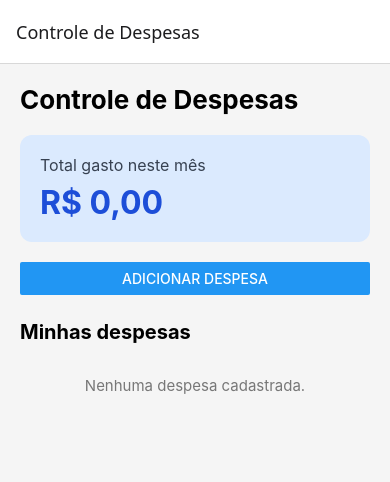
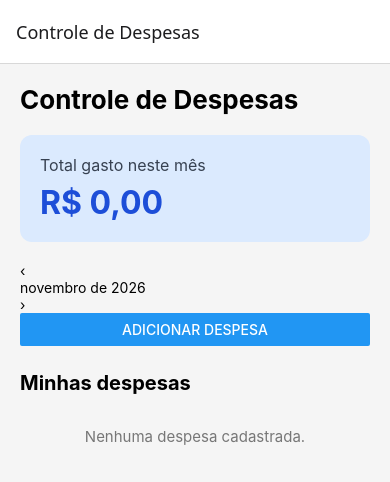
Before and after one commit to Desmondess/Controle-de-despesas, a React Native app: screen /Home in a window 390 px wide. Shown: the top 482 px of the page. Built offline with nearby package versions, Linux system fonts and the light colour scheme.

Commit message:
feat: adiciona seletor de meses

```diff
--- a/src/screens/HomeScreen.js
+++ b/src/screens/HomeScreen.js
@@ -6,6 +6,7 @@ import {
   Button,
   StyleSheet,
   FlatList,
+  Pressable,
 } from 'react-native';
 
 import { useFocusEffect } from '@react-navigation/native';
@@ -13,6 +14,9 @@ import { buscarDespesas } from '../services/storage';
 
 export default function HomeScreen({ navigation }) {
   const [despesas, setDespesas] = useState([]);
+
+  const [mesSelecionado, setMesSelecionado] = useState(obterMesAtual());
+
 
   // Carrega as despesas sempre que a tela inicial recebe foco
   useFocusEffect(
@@ -35,14 +39,43 @@ export default function HomeScreen({ navigation }) {
   const mesAtual = String(hoje.getMonth() + 1).padStart(2, '0');
   const anoAtual = String(hoje.getFullYear());
 
-  // Soma somente as despesas do mês atual
+  /* Soma somente as despesas do mês atual
   const totalMensal = despesas
     .filter(despesa => {
       return despesa.data.startsWith(`${anoAtual}-${mesAtual}`);
     })
-    .reduce((total, despesa) => total + despesa.valor, 0);
+    .reduce((total, despesa) => total + despesa.valor, 0);*/
+
+    function mudarMes(diferenca) {
+    const [ano, mes] = mesSelecionado.split('-').map(Number);
+
+    const novaData = new Date(ano, mes - 1 + diferenca, 1);
+
+    const novoAno = novaData.getFullYear();
+    const novoMes = String(novaData.getMonth() + 1).padStart(2, '0');
+
+    setMesSelecionado(`${novoAno}-${novoMes}`);
+  }
 
   // Converte AAAA-MM-DD para DD-MM-AAAA
+  function formatarData(dataISO) {
+    const [ano, mes, dia] = dataISO.split('-');
+    return `${dia}-${mes}-${ano}`;
+  }
+
+
+  // Filtra as despesas do mês selecionado
+  const despesasFiltradas = despesas.filter(despesa =>
+    despesa.data.startsWith(mesSelecionado)
+  );
+
+  // Calcula o total somente das despesas filtradas
+  const totalMensal = despesasFiltradas.reduce(
+    (total, despesa) => total + despesa.valor,
+    0
+  );
+
+  // Converte AAAA-MM-DD para DD-MM-AAAA de novo
   function formatarData(dataISO) {
     const [ano, mes, dia] = dataISO.split('-');
     return `${dia}-${mes}-${ano}`;
@@ -94,6 +127,28 @@ export default function HomeScreen({ navigation }) {
             </Text>
           </View>
 
+          <View style={styles.seletorMes}>
+            <Pressable
+              style={styles.botaoMes}
+              onPress={() => mudarMes(-1)}
+            >
+              <Text style={styles.seta}>‹</Text>
+            </Pressable>
+
+            <Text style={styles.mesSelecionado}>
+              {formatarMes(mesSelecionado)}
+            </Text>
+
+            <Pressable
+              style={styles.botaoMes}
+              onPress={() => mudarMes(1)}
+            >
+              <Text style={styles.seta}>›</Text>
+            </Pressable>
+          </View>
+
+
+
           <Button
             title="Adicionar despesa"
             onPress={() => navigation.navigate('AddExpense')}
@@ -110,6 +165,26 @@ export default function HomeScreen({ navigation }) {
     />
   );
 }
+
+
+// Retorna o mês atual no formato AAAA-MM
+function obterMesAtual() {
+  const hoje = new Date();
+  const ano = hoje.getFullYear();
+  const mes = String(hoje.getMonth() + 1).padStart(2, '0');
+
+  return `${ano}-${mes}`;
+}
+
+function formatarMes(mesISO) {
+    const [ano, mes] = mesISO.split('-').map(Number);
+
+    return new Date(ano, mes - 1, 1).toLocaleDateString('pt-BR', {
+      month: 'long',
+      year: 'numeric',
+    });
+  }
+
 
 const styles = StyleSheet.create({
   lista: {
```
